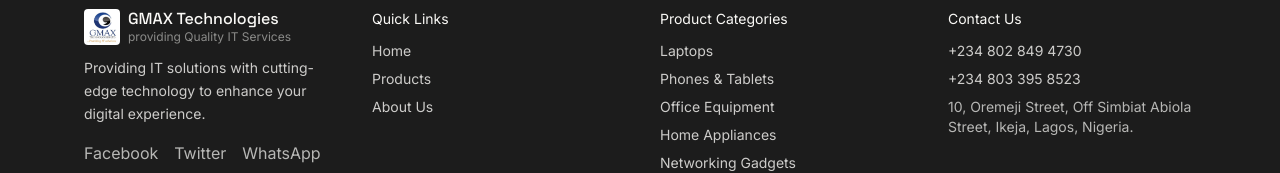
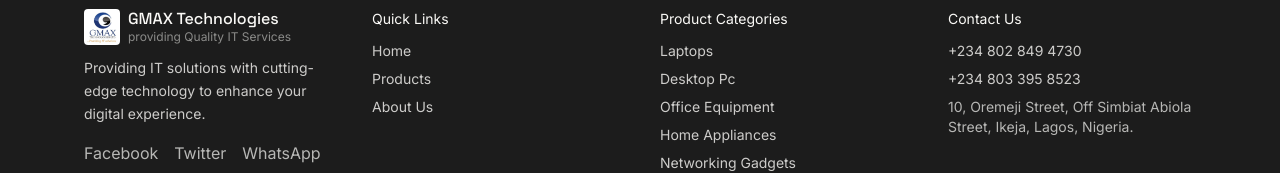
Before and after one commit to Gmaxtechnology/Gmaxtechnology, a Next.js app: page / in a window 1280 px wide. Shown: the part 1090-1263 px from the top of the page. Built offline with nearby package versions, Linux system fonts and the light colour scheme; no server answers; the database is empty.

Commit message:
Update desktop

```diff
--- a/app/admin/products/ProductForm.tsx
+++ b/app/admin/products/ProductForm.tsx
@@ -5,7 +5,7 @@ import { supabaseBrowser } from '@/lib/supabaseClient';
 import ImageUploader from '@/components/ImageUploader';
 import MultiImageUploader from '@/components/MultiImageUploader';
 
-const categories = ['Laptops', 'Phones & Tablets', 'Office Equipment', 'Home Appliances', 'Networking Gadgets'];
+const categories = ['Laptops', 'Desktop Pc', 'Office Equipment', 'Home Appliances', 'Networking Gadgets'];
 
 function slugify(name: string) {
   return name.toLowerCase().trim().replace(/[^a-z0-9]+/g, '-').replace(/(^-|-$)/g, '');
--- a/components/Footer.tsx
+++ b/components/Footer.tsx
@@ -1,7 +1,7 @@
 import Link from 'next/link';
 import { WHATSAPP_NUMBER_1, WHATSAPP_NUMBER_2, buildGeneralWhatsAppLink } from '@/lib/whatsapp';
 
-const categories = ['Laptops', 'Phones & Tablets', 'Office Equipment', 'Home Appliances', 'Networking Gadgets'];
+const categories = ['Laptops', 'Desktop Pc', 'Office Equipment', 'Home Appliances', 'Networking Gadgets'];
 
 export default function Footer() {
   return (
```
